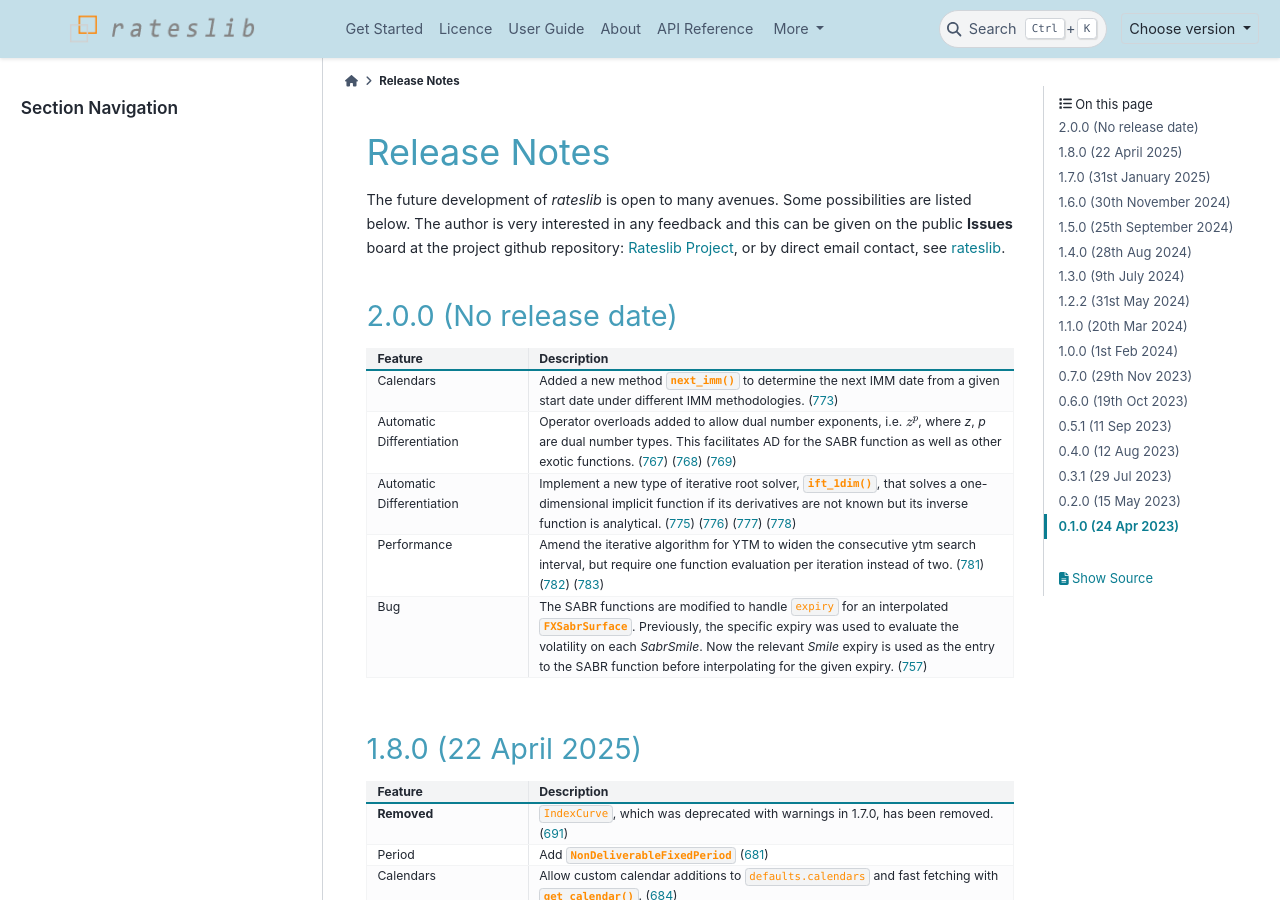
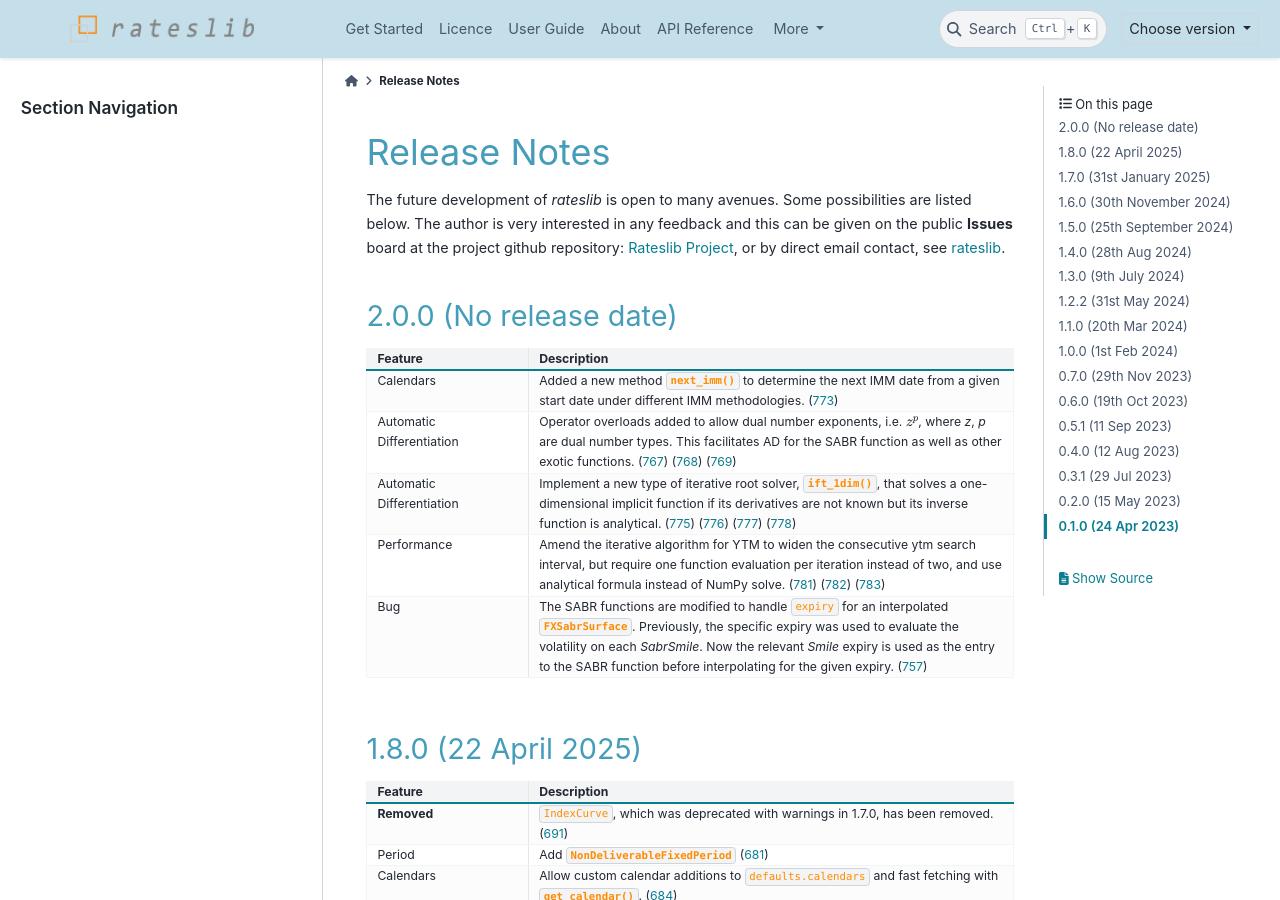
Before and after one commit to attack68/rateslib, a Sphinx documentation site: the page built from docs/source/i_whatsnew.rst, in a window 1280 px wide and 900 px high. Built offline with Sphinx 7.4.7 and the PyData theme 0.15.4, drawn with Linux system fonts in a browser that asks for light colours; comment, search, counter and statistics services are not loaded.

Commit message:
PERF: use analytic formula instead of linear algebra for YTM

```diff
--- a/docs/source/i_whatsnew.rst
+++ b/docs/source/i_whatsnew.rst
@@ -42,7 +42,8 @@ email contact, see `rateslib <https://rateslib.com>`_.
        (`778 <https://github.com/attack68/rateslib/pull/778>`_)
    * - Performance
      - Amend the iterative algorithm for YTM to widen the consecutive ytm search
-       interval, but require one function evaluation per iteration instead of two.
+       interval, but require one function evaluation per iteration instead of two, and use
+       analytical formula instead of NumPy solve.
        (`781 <https://github.com/attack68/rateslib/pull/781>`_)
        (`782 <https://github.com/attack68/rateslib/pull/782>`_)
        (`783 <https://github.com/attack68/rateslib/pull/783>`_)
```
